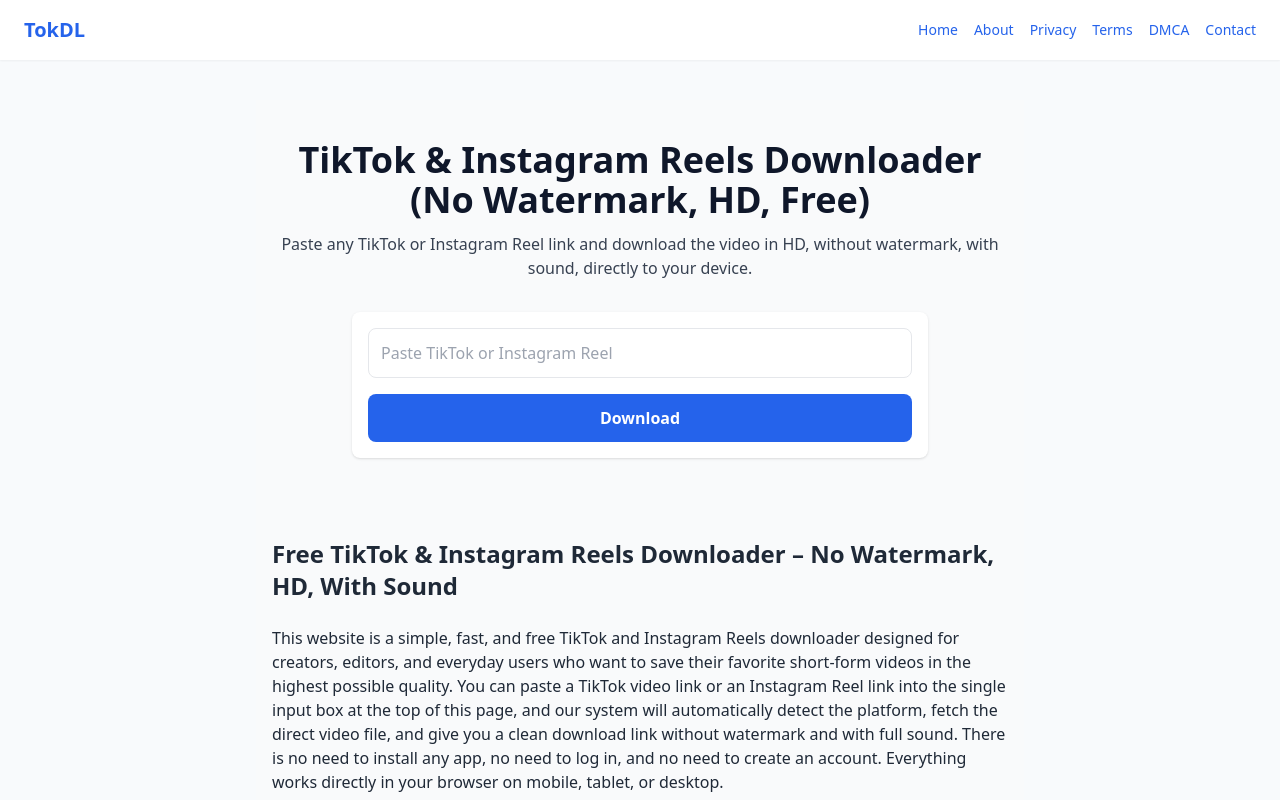
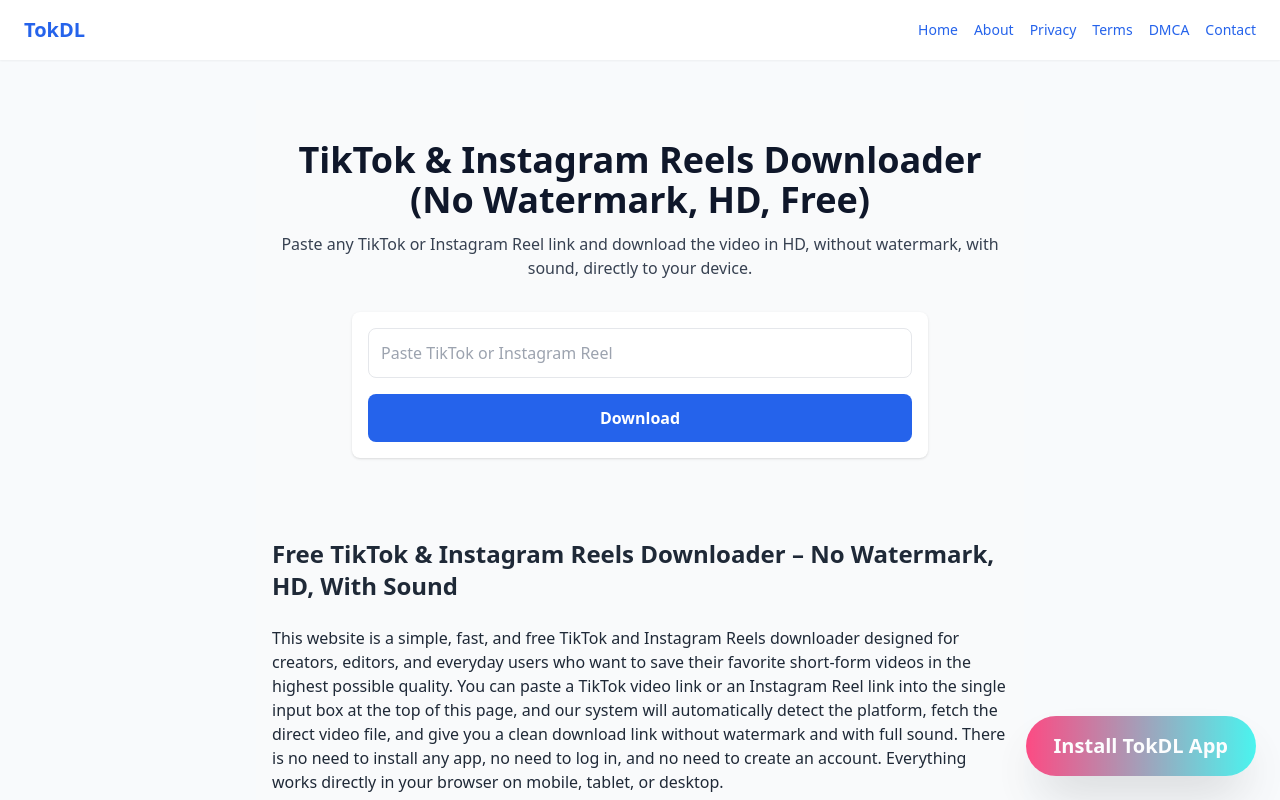
Before and after one commit to batsdats580-afk/TokDL, a Next.js app: page / in a window 1280 px wide. Shown: the top 800 px of the page. Built offline with nearby package versions, Linux system fonts and the light colour scheme.

Commit message:
Refactor InstallPWA component for installation logic

```diff
--- a/components/InstallPWA.jsx
+++ b/components/InstallPWA.jsx
@@ -4,27 +4,41 @@
 
 export default function InstallPWA() {
   const [prompt, setPrompt] = useState(null);
-  const [show, setShow] = useState(false);
+  const [isInstalled, setIsInstalled] = useState(false);
 
   useEffect(() => {
+    // Detect if already installed
+    window.addEventListener("appinstalled", () => {
+      setIsInstalled(true);
+    });
+
+    // Detect standalone mode
+    if (window.matchMedia("(display-mode: standalone)").matches) {
+      setIsInstalled(true);
+    }
+
+    // Capture install prompt
     window.addEventListener("beforeinstallprompt", (e) => {
       e.preventDefault();
       setPrompt(e);
-      setShow(true);
     });
   }, []);
 
   const installApp = () => {
-    if (!prompt) return;
-    prompt.prompt();
-    setShow(false);
+    if (prompt) {
+      prompt.prompt();
+    } else {
+      alert("If nothing happens, your browser is blocking the prompt. Try again.");
+    }
   };
 
-  if (!show) return null;
+  const openApp = () => {
+    window.location.href = "/";
+  };
 
   return (
     <button
-      onClick={installApp}
+      onClick={isInstalled ? openApp : installApp}
       className="
         fixed bottom-6 right-6
         bg-gradient-to-r from-[#ff0050] to-[#00f2ea]
@@ -37,7 +51,7 @@
         transition-all
       "
     >
-      Install TokDL App
+      {isInstalled ? "Open TokDL App" : "Install TokDL App"}
     </button>
   );
 }
```
